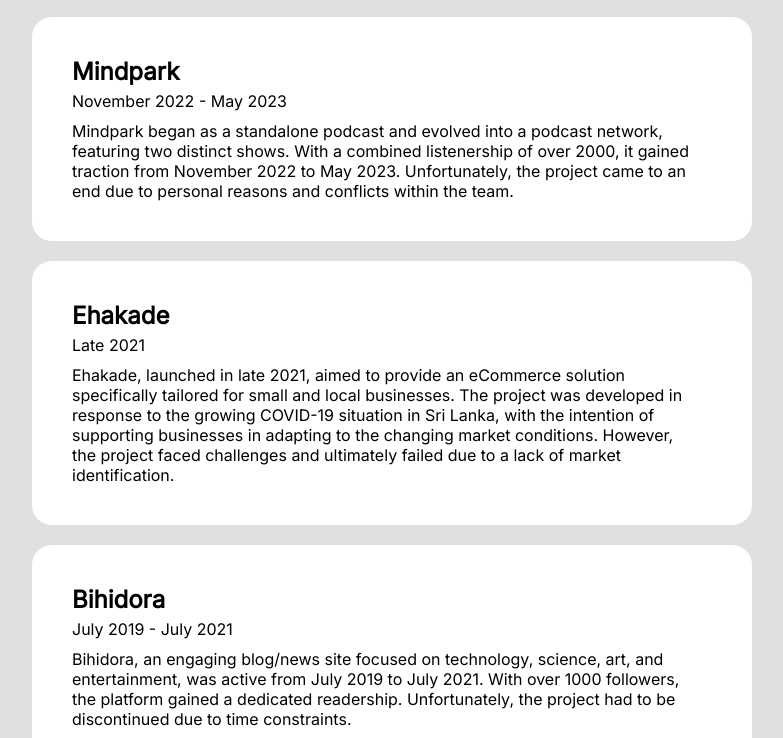
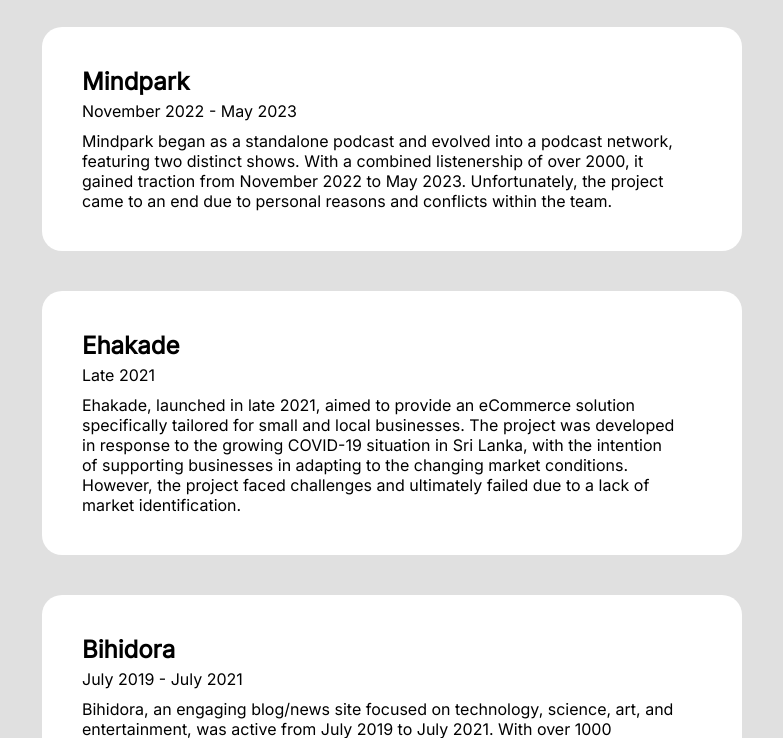
Before and after one commit to dhananjaya4u/killedbydhananjaya, a plain HTML site: page index.html in a window 1280 px wide. Shown: the part 62-800 px from the top of the page, without its empty margins (248-1031 px from the left). Drawn offline with Linux system fonts and the light colour scheme.

Commit message:
Update style.css

```diff
--- a/style.css
+++ b/style.css
@@ -22,8 +22,6 @@ body {
   	max-width: 720px;
   	padding-top: 20px;
   	padding-bottom: 40px;
-	padding-left: 10px;
-	padding-right: 10px;
 
 }
 
@@ -31,7 +29,7 @@ body {
 	background-color: #FFFFFF;
 	padding: 40px 60px 40px 40px;
 	border-radius: 20px;
-	margin: 0;
+	margin: 10px;
 }
 
 .time {
```
